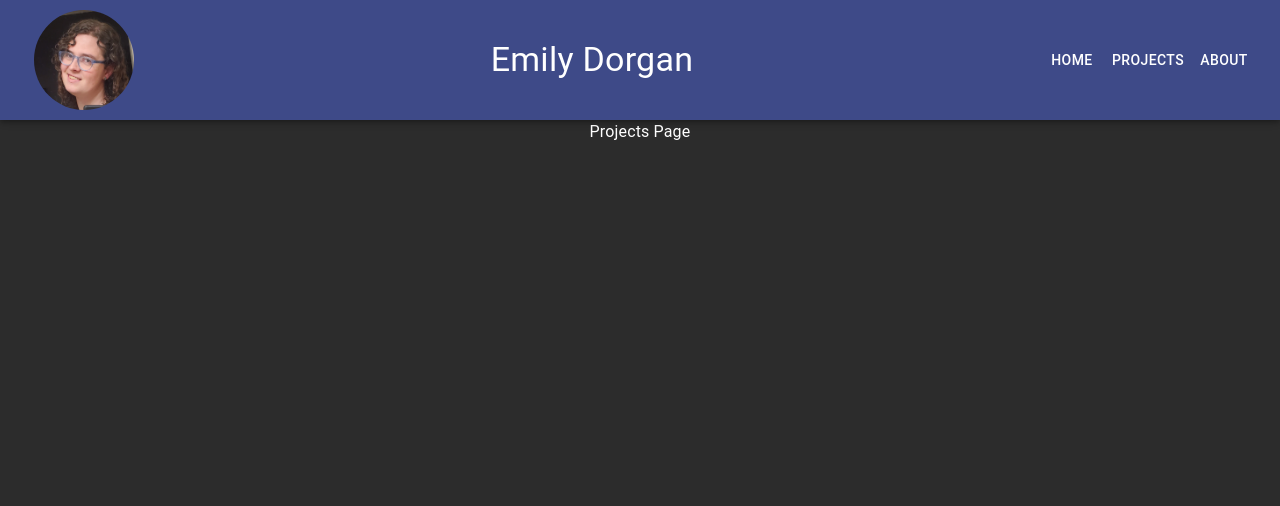
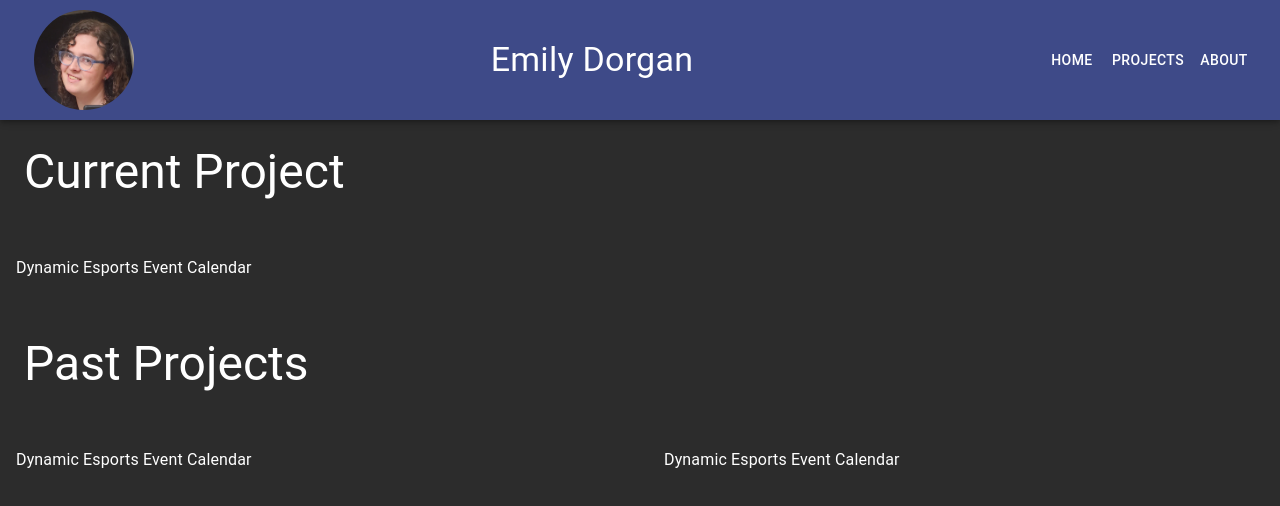
Before and after one commit to emdorgan/portfolio, a React (Vite) app: page /projects in a window 1280 px wide. Shown: the top 506 px of the page. Built offline with nearby package versions, Linux system fonts and the light colour scheme.

Commit message:
fix: container set

```diff
--- a/src/pages/About.tsx
+++ b/src/pages/About.tsx
@@ -3,7 +3,7 @@ import Grid from '@mui/material/Unstable_Grid2';
 
 const About = () => {
     return (
-        <Container sx={{ marginTop: '120px' }}>
+        <Container maxWidth={false} disableGutters sx={{ marginTop: '120px' }}>
             <Grid container spacing={2}>
                 <Grid xs={12}>
                     <Typography>About Page</Typography>
--- a/src/pages/Home.tsx
+++ b/src/pages/Home.tsx
@@ -3,7 +3,7 @@ import Grid from '@mui/material/Unstable_Grid2';
 
 const Home = () => {
     return (
-        <Container sx={{ marginTop: '120px' }}>
+        <Container maxWidth={false} disableGutters sx={{ marginTop: '120px' }}>
             <Grid container spacing={2}>
                 <Grid xs={12}>
                     <Typography>Home Page</Typography>
--- a/src/pages/Projects.tsx
+++ b/src/pages/Projects.tsx
@@ -3,10 +3,22 @@ import Grid from '@mui/material/Unstable_Grid2';
 
 const Projects = () => {
     return (
-        <Container sx={{ marginTop: '120px' }}>
+        <Container maxWidth={false} disableGutters  sx={{ marginTop: '120px', marginLeft: 0, marginRight: 0 }}>
             <Grid container spacing={2}>
                 <Grid xs={12}>
-                    <Typography>Projects Page</Typography>
+                    <Typography variant="h3" sx={{margin: '0.5em', float: "left"}}>Current Project</Typography>
+                </Grid>
+                <Grid xs={12}>
+                    <Typography sx={{margin: '1em', float: "left"}}>Dynamic Esports Event Calendar</Typography>
+                </Grid>
+                <Grid xs={12}>
+                    <Typography variant="h3" sx={{margin: '0.5em', float: "left"}}>Past Projects</Typography>
+                </Grid>
+                <Grid xs={6}>
+                    <Typography sx={{margin: '1em', float: "left"}}>Dynamic Esports Event Calendar</Typography>
+                </Grid>
+                <Grid xs={6}>
+                    <Typography sx={{margin: '1em', float: "left"}}>Dynamic Esports Event Calendar</Typography>
                 </Grid>
             </Grid>
         </Container>
```
